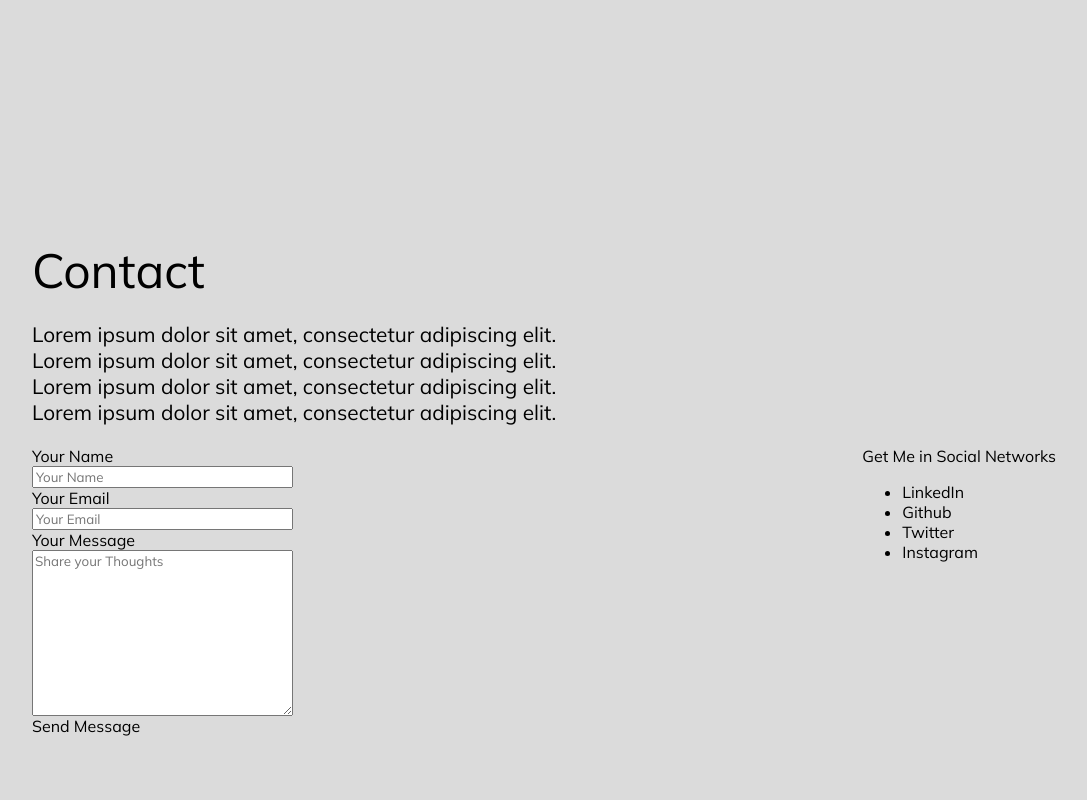
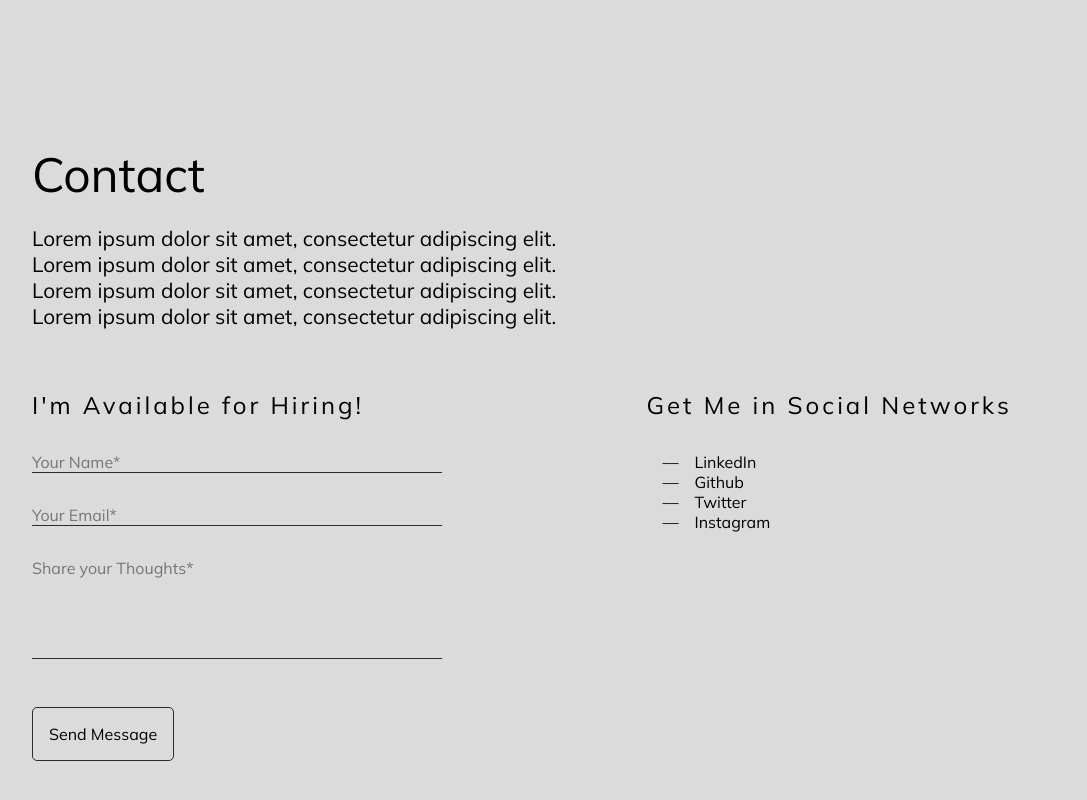
Before and after one commit to odidukh/odidukh, a React app: page / in a window 1280 px wide. Shown: the part 2354-3154 px from the top of the page, without its empty margins (96-1183 px from the left). Built offline with nearby package versions, Linux system fonts and the light colour scheme.

Commit message:
Improve Email block styling

```diff
--- a/src/pages/Contact.js
+++ b/src/pages/Contact.js
@@ -17,24 +17,29 @@ const Contact = () => {
             </div>
             <div className="emailAndSocialsBlock">
                 <div className="emailBlock">
+                    <h2 className="blockHeader">I'm Available for Hiring!</h2>
                     <form action="" className="emailForm">
-                        <label htmlFor="email">Your Name</label>
-                        <input type="text" placeholder="Your Name" />
-                        <label htmlFor="email">Your Email</label>
-                        <input type="text" placeholder="Your Email" />
-                        <label htmlFor="email">Your Message</label>
+                        <input type="text" placeholder="Your Name*" required />
+                        <input
+                            type="email"
+                            placeholder="Your Email*"
+                            required
+                        />
                         <textarea
+                            required
                             name=""
                             id=""
                             cols="30"
-                            rows="10"
-                            placeholder="Share your Thoughts"
+                            rows="5"
+                            placeholder="Share your Thoughts*"
                         />
-                        <button type="submit">Send Message</button>
+                        <button className="submitButton" type="submit">
+                            Send Message
+                        </button>
                     </form>
                 </div>
                 <div className="socialsBlock">
-                    <h2>Get Me in Social Networks</h2>
+                    <h2 className="blockHeader">Get Me in Social Networks</h2>
                     <ul>
                         <li>LinkedIn</li>
                         <li>Github</li>
--- a/src/styles/styles.sass
+++ b/src/styles/styles.sass
@@ -135,8 +135,9 @@ h2
     flex-direction: column
     padding-left: 10%
     padding-right: 10%
+    gap: 5%
     .contactDescription
-        flex-basis: 50%
+        flex-basis: 40%
         display: flex
         flex-direction: column
         justify-content: flex-end
@@ -148,12 +149,19 @@ h2
         display: flex
         flex-direction: row
         justify-content: space-between
-        flex-basis: 50%
+        flex-basis: 60%
+        gap: 20%
+        .blockHeader
+            display: block
+            font-size: 1.5rem
+            letter-spacing: 3px
+            margin-bottom: 2rem
         .emailBlock
+            flex-basis: 50%
+
             .emailForm
                 display: flex
                 flex-direction: column
-                flex-basis: 50%
                 .emailFormTitle
                     font-size: 1.5rem
                     margin-bottom: 1rem
@@ -169,3 +177,31 @@ h2
                     padding: 1rem
                     width: 7rem
                     text-align: center
+                input
+                    all: unset
+                    border-bottom: 1px solid $jet
+                    outline: none
+                    margin-bottom: 2rem
+                    width: 100%
+                textarea
+                    all: unset
+                    border-bottom: 1px solid $jet
+                    margin-bottom: 1rem
+                    width: 100%
+                    border-bottom: 1px solid $jet
+                    margin-bottom: 3em
+                .submitButton
+                    border: 1px solid $jet
+                    border-radius: 5px
+                    font-size: 1rem
+                    padding: 1rem
+                    width: fit-content
+                    text-align: center
+        .socialsBlock
+            flex-basis: 50%
+            ul
+                list-style: none
+                padding-left: 1rem
+                li::before
+                    content: '––'
+                    margin-right: 1rem
```
